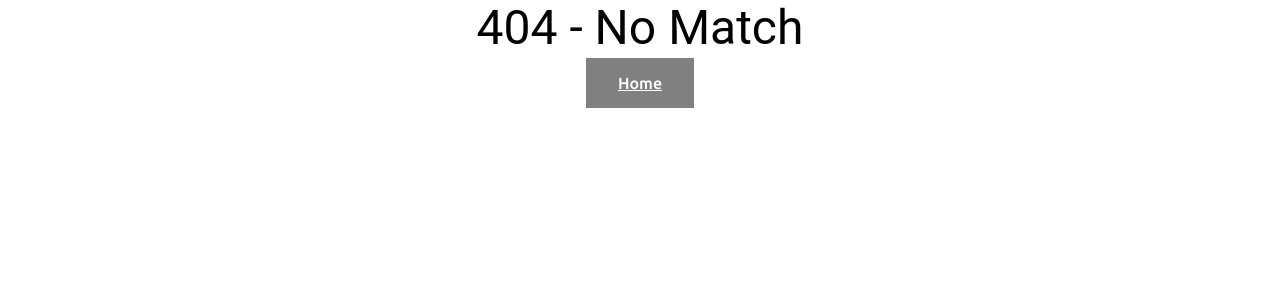
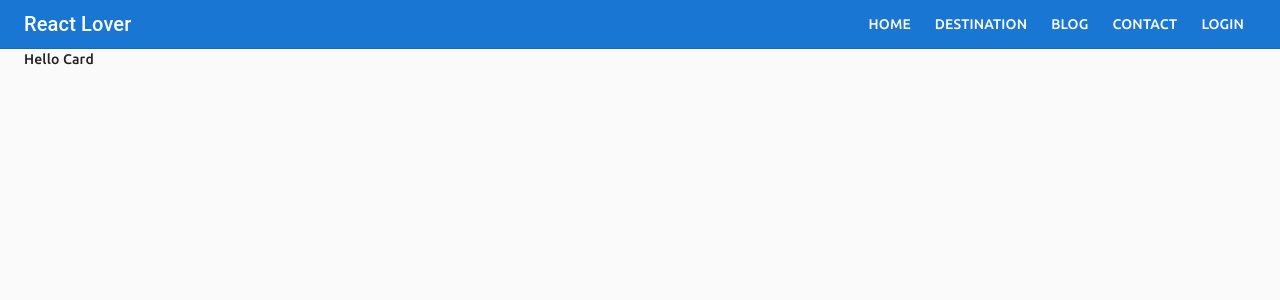
Before and after one commit to arswe-pro/Train-E-Ticket, a React (Create React App) app: page /Detail/1 in a window 1280 px wide. Before the commit this address had no page. Shown: the top 300 px of the page. Built offline with nearby package versions, Linux system fonts and the light colour scheme.

Commit message:
Detail added

```diff
--- a/src/App.js
+++ b/src/App.js
@@ -5,33 +5,26 @@ import NoMatch from './Components/NoMatch/NoMatch';
 import Login from './Components/Form/Login';
 import Register from './Components/Form/Register';
 import Contact from './Components/Contact/Contact';
+import Detail from './Components/Detail/Detail';
 
 function App() {
 	return (
 		<Router>
 			<Switch>
 
-				<Route exact path="/">
-					<Home />
-				</Route>
+				<Route exact path="/"> <Home /> </Route>
 
-				<Route path="/Home">
-					<Home />
-				</Route>
+				<Route path="/Home"> <Home /> </Route>
 
-				<Route path="/Contact">
-					<Contact />
-				</Route>
+				<Route path="/Contact"> <Contact /> </Route>
 
-				<Route path="/Login">
-					<Login />
-				</Route>
-				<Route path="/Register">
-					<Register />
-				</Route>
-				<Route path="*">
-					<NoMatch />
-				</Route>
+				<Route path="/Detail/:id"> <Detail /> </Route>
+
+				<Route path="/Login"> <Login /> </Route>
+
+				<Route path="/Register"> <Register /> </Route>
+
+				<Route path="*"> <NoMatch /> </Route>
 
 			</Switch>
 		</Router>
--- a/src/Components/AllCard/Item/Item.jsx
+++ b/src/Components/AllCard/Item/Item.jsx
@@ -1,11 +1,11 @@
 import { Button, Grid, Paper, Typography } from '@material-ui/core';
 import React from 'react';
+import { Link } from 'react-router-dom';
 import useStyles from '../../Style/Style';
-import AttachMoneyIcon from '@material-ui/icons/AttachMoney';
 
 const Item = ({ item }) => {
     const classes = useStyles();
-    const { title, price } = item
+    const { id, title, price } = item
     return (
         <>
             <Grid item xs={12} sm={6} md={4} lg={3}>
@@ -13,10 +13,13 @@ const Item = ({ item }) => {
                     <Typography color="textSecondary" gutterBottom>
                         {title}
                     </Typography>
-                    <Button className={classes.btn} size="small" variant="contained" >Book Now</Button>
+
+                    <Link to={"/Detail/" + id} className={classes.link}>  <Button className={classes.btn} size="small" variant="contained" >Book Now</Button> </Link>
+
                     <Typography color="textSecondary" gutterBottom>
                         ${price}
                     </Typography>
+
                 </Paper>
             </Grid>
         </>
--- /dev/null
+++ b/src/Components/Detail/Detail.jsx
@@ -0,0 +1,16 @@
+import { Container } from '@material-ui/core';
+import React from 'react';
+import Header from '../Header/Header';
+
+const Detail = () => {
+    return (
+        <>
+            <Header />
+            <Container>
+                Hello Card
+           </Container>
+        </>
+    );
+};
+
+export default Detail;
--- a/src/Components/Footer/Footer.jsx
+++ b/src/Components/Footer/Footer.jsx
@@ -1,6 +1,5 @@
 import { Card } from '@material-ui/core';
 import React from 'react';
-import classes from './Footer.module.css';
 
 const Footer = () => {
     return (
```
